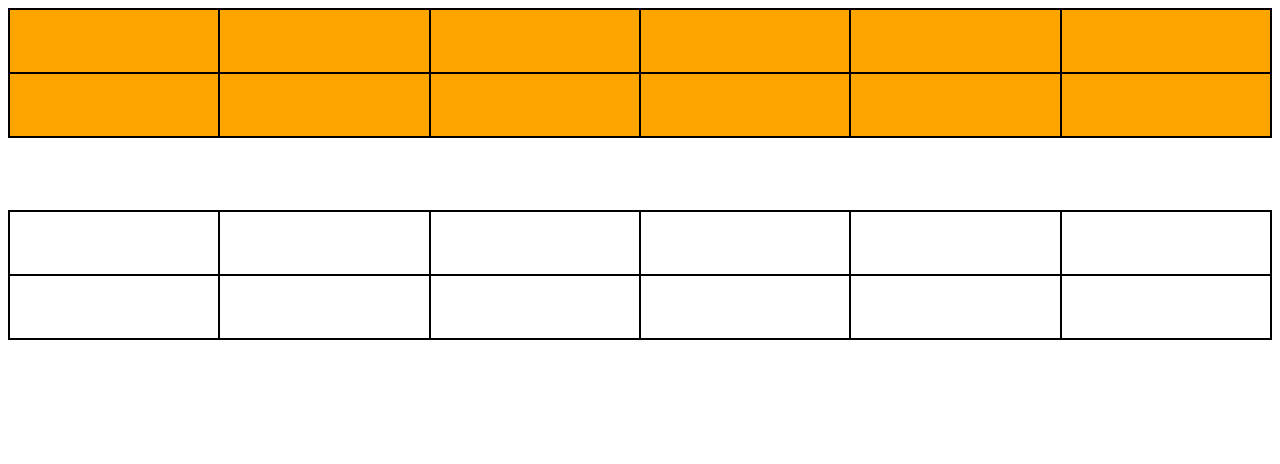
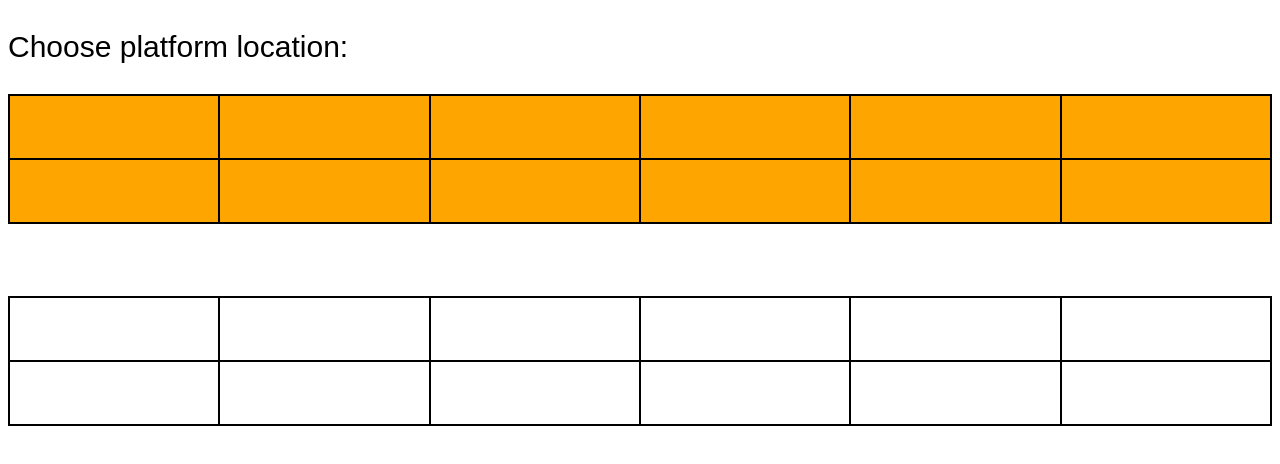
Before and after one commit to kerryjenkinsArcbTech/kerryjenkinsArcbTech.github.io, a plain HTML site: page dropoff2.html in a window 1280 px wide. Drawn offline with Linux system fonts and the light colour scheme.

Commit message:
Update dropoff2.html

```diff
--- a/dropoff2.html
+++ b/dropoff2.html
@@ -7,6 +7,7 @@
     <title>ArcBest Technologies</title>
   </head>
   <body style="font-family: Arial, Helvetica, sans-serif;">
+	    	<p style="font-size: 30px">Choose platform location:</p>
 		<table style="background-color: black" width="100%">
 			<tr>
 				<td style="background-color: orange" width="16%" height="60px" onclick="pickSpot();"> </td>
```
